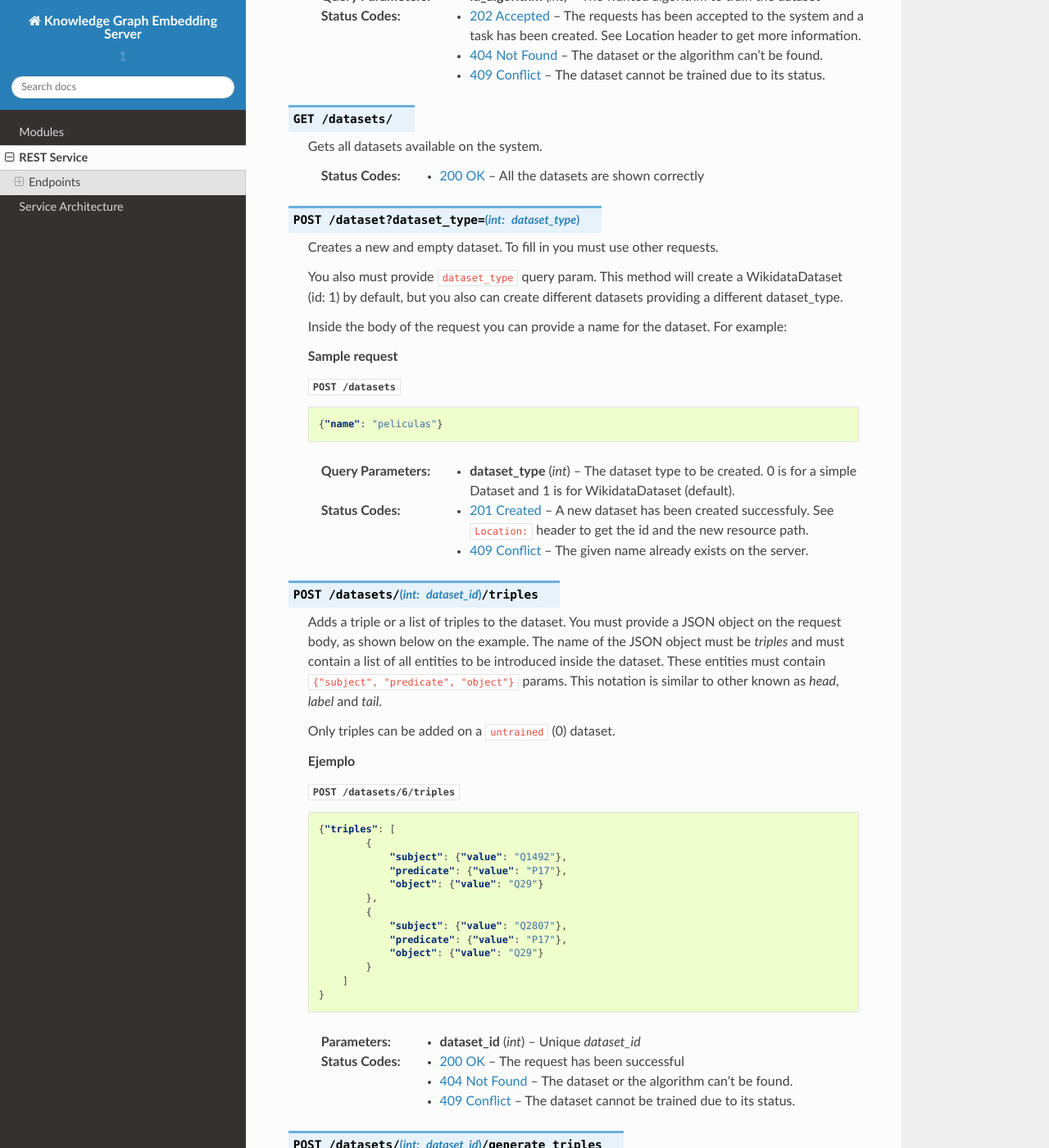
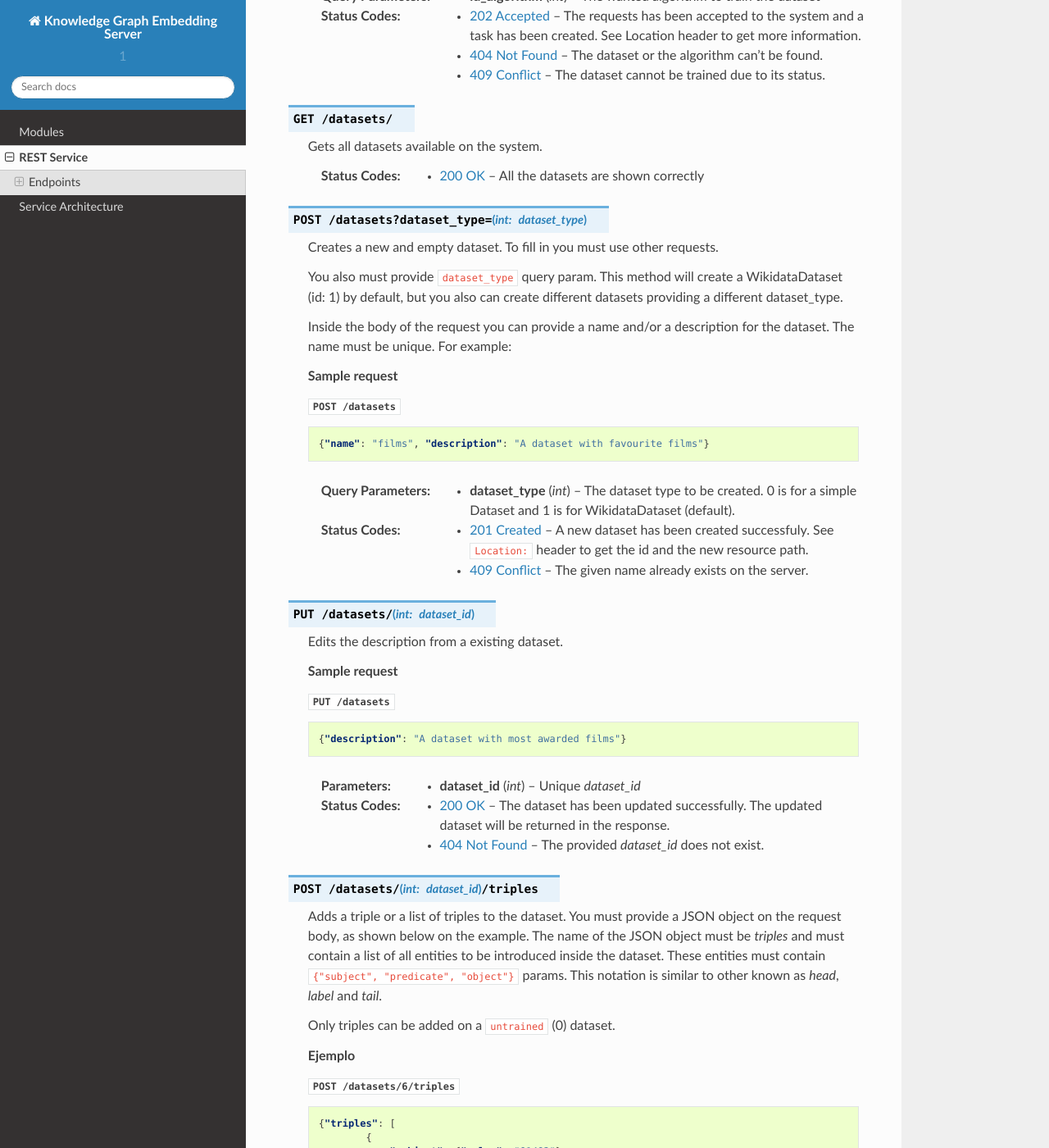
Before and after one commit to vfrico/kge-server, a Sphinx documentation site: the page built from doc/source/modules/restservice.rst, in a window 1280 px wide and 1400 px high, scrolled down 1688 px. Shown: the whole window at 82% size. Built offline with Sphinx 7.4.7 and the Read the Docs theme 2.0.0, drawn with Linux system fonts in a browser that asks for light colours.

Commit message:
Added docs for PUT /datasets/:dataset_id
Fixed some errata on POST /datasets

```diff
--- a/doc/source/modules/restservice.rst
+++ b/doc/source/modules/restservice.rst
@@ -119,7 +119,7 @@ a negative integer.
         :statuscode 200: Se muestran adecuadamente los tipos
 
 
-.. http:post:: /dataset?dataset_type=(int:dataset_type)
+.. http:post:: /datasets?dataset_type=(int:dataset_type)
 
     Creates a new and empty dataset. To fill in you must use other requests.
 
@@ -127,8 +127,8 @@ a negative integer.
     a WikidataDataset (id: 1) by default, but you also can create different
     datasets providing a different dataset_type.
 
-    Inside the body of the request you can provide a name for the dataset. For
-    example:
+    Inside the body of the request you can provide a name and/or a description
+    for the dataset. The name must be unique. For example:
 
     **Sample request**
 
@@ -136,13 +136,31 @@ a negative integer.
 
     .. sourcecode:: json
 
-        {"name": "peliculas"}
+        {"name": "films", "description": "A dataset with favourite films"}
 
     :query int dataset_type: The dataset type to be created. 0 is for a simple
                              Dataset and 1 is for WikidataDataset (default).
     :statuscode 201: A new dataset has been created successfuly. See ``Location:``
                      header to get the id and the new resource path.
     :statuscode 409: The given name already exists on the server.
+
+
+.. http:put:: /datasets/(int:dataset_id)
+
+    Edits the description from a existing dataset.
+
+    **Sample request**
+
+    :http:put:`/datasets`
+
+    .. sourcecode:: json
+
+        {"description": "A dataset with most awarded films"}
+
+    :param int dataset_id: Unique *dataset_id*
+    :statuscode 200: The dataset has been updated successfully. The updated
+                     dataset will be returned in the response.
+    :statuscode 404: The provided *dataset_id* does not exist.
 
 
 .. http:post:: /datasets/(int:dataset_id)/triples
```
